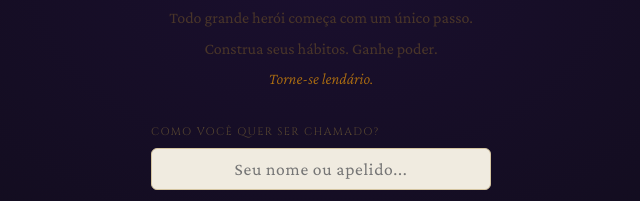
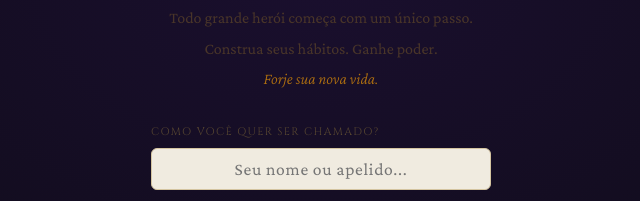
Before and after one commit to anaaklug/forjav2, a plain HTML site: page index.html in a window 1280 px wide. Shown: the part 422-623 px from the top of the page, 319-959 px from the left. Drawn offline with nearby package versions, Linux system fonts and the light colour scheme.

Commit message:
modificação no index

```diff
--- a/index.html
+++ b/index.html
@@ -109,7 +109,7 @@
       <p style="font-size:1rem;color:var(--text-secondary);line-height:1.9;">
         Todo grande herói começa com um único passo.<br>
         Construa seus hábitos. Ganhe poder.<br>
-        <em style="color:var(--accent-gold);">Torne-se lendário.</em>
+        <em style="color:var(--accent-gold);">Forje sua nova vida.</em>
       </p>
     </div>
 
```
